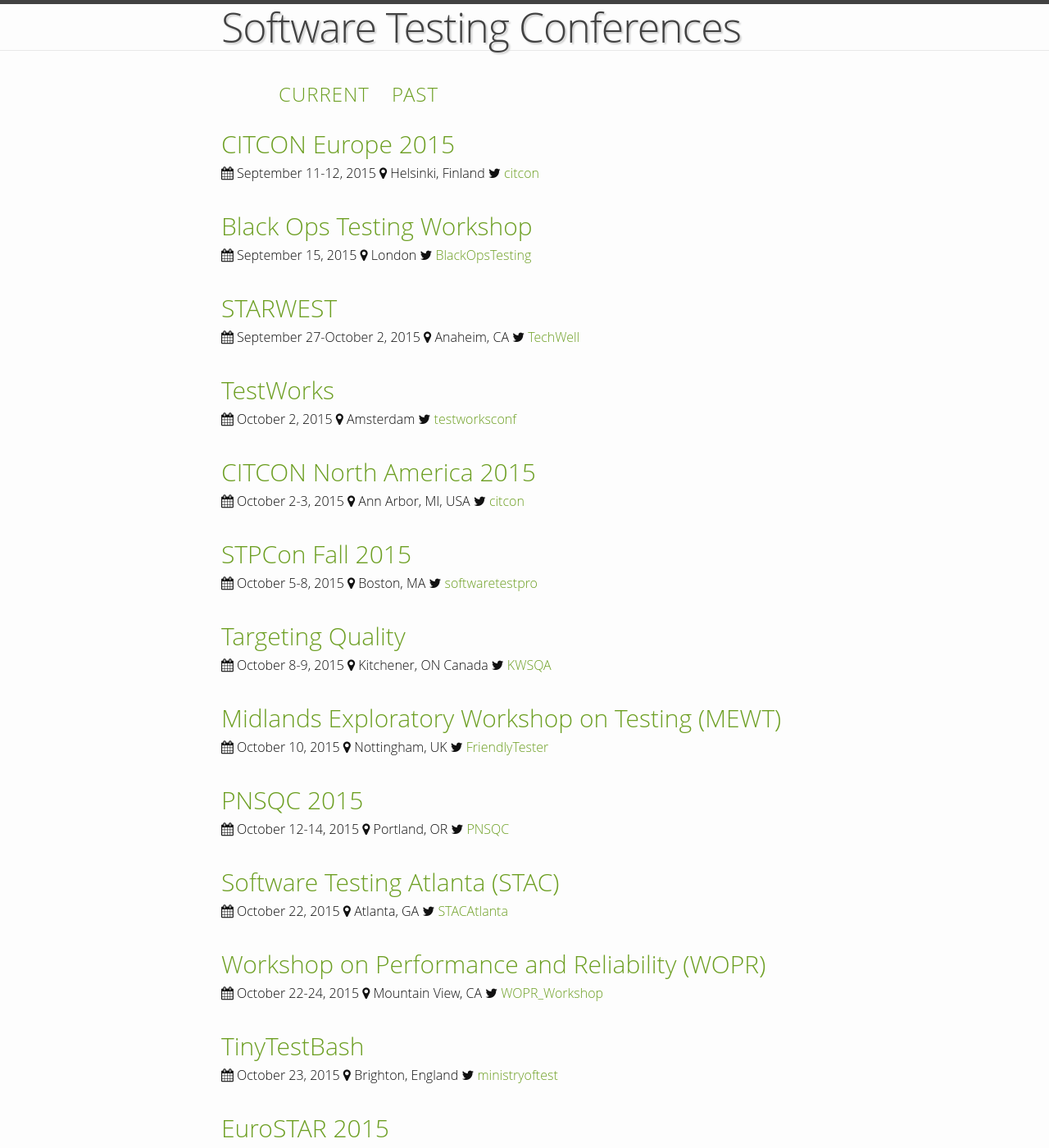
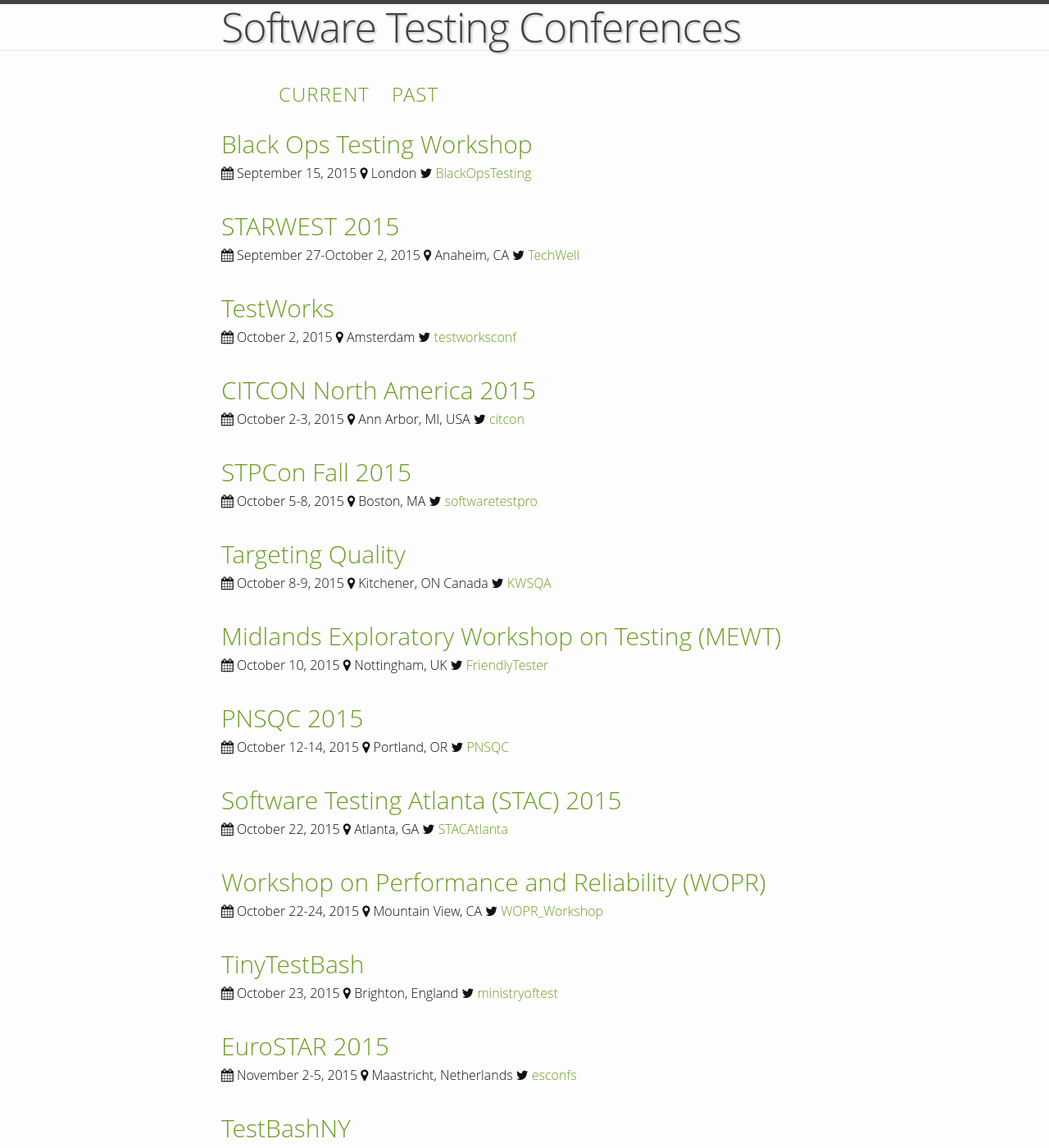
Before and after one commit to TestingConferences/testingconferences.github.io, a Jekyll site: the page built from index.html, in a window 1280 px wide and 1400 px high. Shown: the whole window at 82% size. Built offline with Jekyll 4.4.1, drawn with Linux system fonts in a browser that asks for light colours.

Commit message:
moved CITCON to past

```diff
--- a/_data/current.yml
+++ b/_data/current.yml
@@ -1,16 +1,10 @@
-- name: CITCON Europe 2015
-  location: Helsinki, Finland
-  dates: "September 11-12, 2015"
-  url: http://www.citconf.com/helsinki2015/index.html
-  twitter: citcon
-
 - name: Black Ops Testing Workshop
   location: London
   dates: "September 15, 2015"
   url: http://blackopstesting.com/post/event/training/20150420_september_2015_software_testing_training_in_london/
   twitter: BlackOpsTesting
 
-- name: STARWEST
+- name: STARWEST 2015
   location: Anaheim, CA
   dates: "September 27-October 2, 2015"
   url: http://starwest.techwell.com
@@ -58,7 +52,7 @@
   cfp_phrase: Call for Abstracts is open
   cfp_date: "May, 2015"
 
-- name: Software Testing Atlanta (STAC)
+- name: Software Testing Atlanta (STAC) 2015
   location: Atlanta, GA
   dates: "October 22, 2015"
   url: http://www.softwaretestingatlcon.com/
--- a/_data/past.yml
+++ b/_data/past.yml
@@ -1,3 +1,9 @@
+- name: CITCON Europe 2015
+  location: Helsinki, Finland
+  dates: "September 11-12, 2015"
+  url: http://www.citconf.com/helsinki2015/index.html
+  twitter: citcon
+
 - name: Testing In the Archipelago Network (TITAN)
   location: Karlskrona, Sweden
   dates: "August 28-30, 2015"
```
